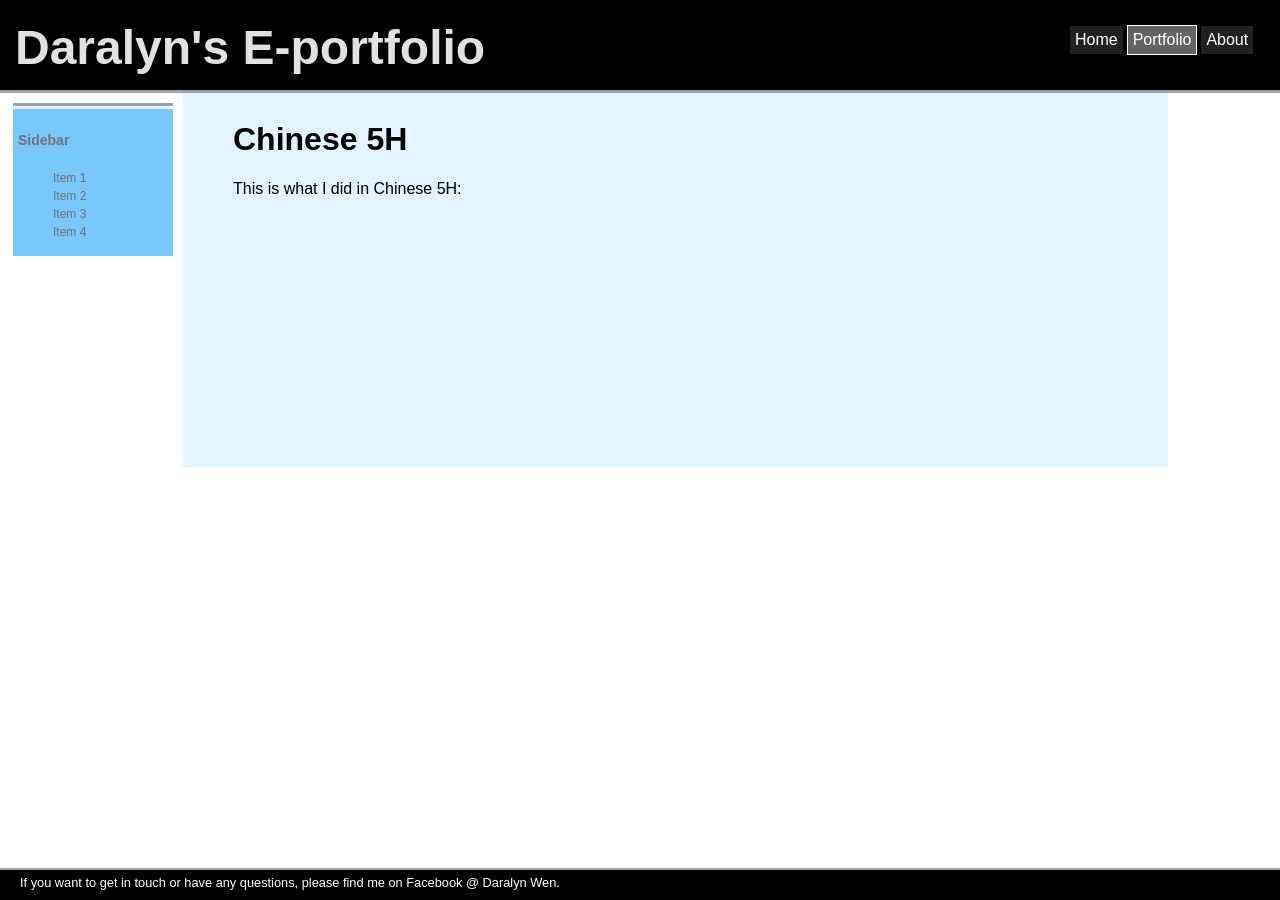
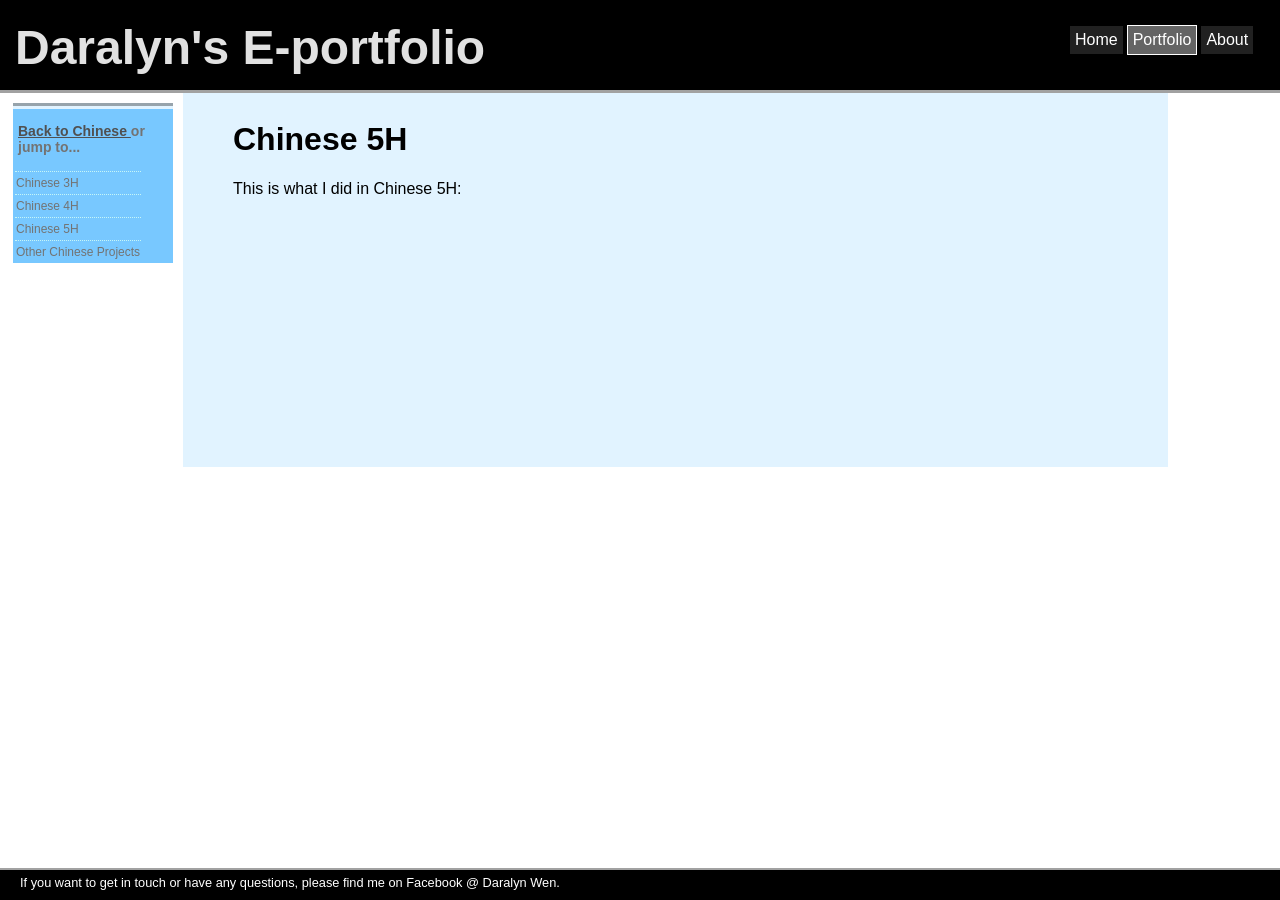
Before and after one commit to daralyn/daralyn.github.io, a Jekyll site: the page built from portfolio/chinese/chinese5h.html, in a window 1280 px wide. Built offline with Jekyll 4.4.1, drawn with Linux system fonts in a browser that asks for light colours.

Commit message:
Update chinese5h.html

```diff
--- a/portfolio/chinese/chinese5h.html
+++ b/portfolio/chinese/chinese5h.html
@@ -3,13 +3,23 @@
 title: Daralyn's Chinese Portfolio - Chinese 5H
 ---
 <div class="sidebar">
-	<h3><a class="sidelinkbig">Sidebar</a></h3>
-		<ul class="sidelist">
-			<li><a class="sidelinkreg" href="/">Item 1</a></li>
-			<li><a class="sidelinkreg" href="/">Item 2</a></li>
-			<li><a class="sidelinkreg" href="/">Item 3</a></li>
-			<li><a class="sidelinkreg" href="/">Item 4</a></li>
-		</ul>
+	<h3 class="sidelinkbig"> <a href="https://daralyn.github.io/portfolio/chinese/"> Back to Chinese </a> or jump to...</h3>
+		<table>
+			<tbody>
+				<tr class="sidelist">
+					<td class="sidelinks"><a class="sidelinkreg" href="https://daralyn.github.io/portfolio/chinese/chinese3h"> Chinese 3H</a></td>
+				</tr>
+				<tr class="sidelist">
+					<td class="sidelinks"><a class="sidelinkreg" href="https://daralyn.github.io/portfolio/chinese/chinese4h"> Chinese 4H</a></td>
+				</tr>
+				<tr class="sidelist">
+					<td class="sidelinks"><a class="sidelinkreg" href="https://daralyn.github.io/portfolio/chinese/chinese5h"> Chinese 5H</a></td>
+				</tr>
+				<tr class="sidelist">
+					<td class="sidelinks"><a class="sidelinkreg" href="https://daralyn.github.io/portfolio/chinese/other_chinese_projects"> Other Chinese Projects</a></td>
+				</tr>
+			</tbody>
+		</table>
 </div> <!-- sidebar-->
 
 <h1>
```
